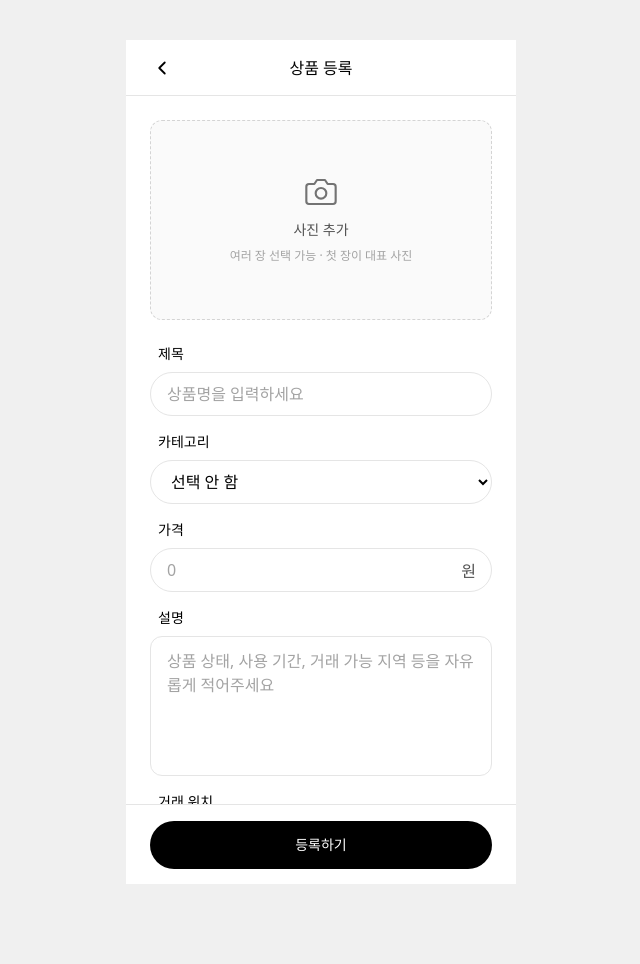
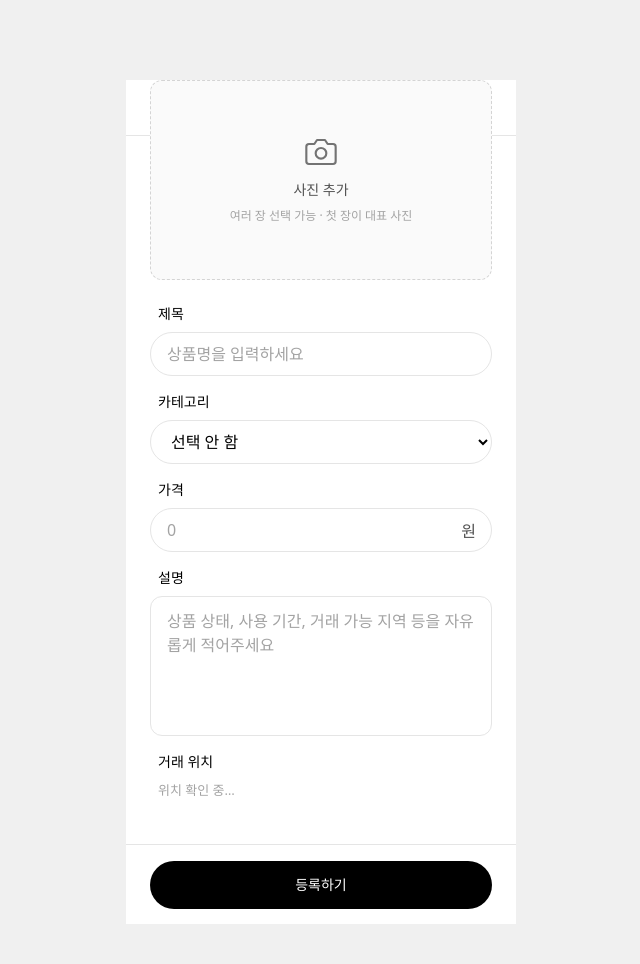
Before and after one commit to HumanRhoid/jsp-secondhand-market, a Java web app: template src/main/webapp/WEB-INF/views/product/form.jsp in a window 1280 px wide. Shown: the whole page, without its empty margins (319-959 px from the left). Before the commit the page ends 884 px from the top, so only its background shows below. Run offline with Tomcat 11, a stand-in JSP engine, Linux system fonts and the light colour scheme; the template is opened without the code that fills it, so the values that code supplies are empty; database files in the repository are not loaded.

Commit message:
🎨 Design: 신규 UI를 기존 디자인 토큰에 맞춰 정리
- detail: 장바구니(.cart-btn)·수정/삭제(.owner-btn)를 인라인 스타일 → 토큰 클래스(48px/40px pill, #e5e5e5/#e03131)
- login: SNS 버튼을 기본 버튼 규격(48px pill, 14px/500)으로 통일 + "또는" 구분선
- main: 상단 아이콘 36px/20px로 축소(검색바 비율 회복), 카테고리 칩 32px 고정·스크롤바 숨김
- form: 카테고리 select를 .input 규격 .select로, 거래위치 .loc-line 클래스화
- form 레이아웃: 절대좌표(고정 844px·overflow hidden) → 일반 흐름으로 전환
  — 카테고리/거래위치 추가로 내용이 잘리거나 등록 버튼과 겹치던 문제 해소

Co-Authored-By: Claude Opus 4.8 <noreply@anthropic.com>

```diff
--- a/src/main/webapp/WEB-INF/views/product/form.jsp
+++ b/src/main/webapp/WEB-INF/views/product/form.jsp
@@ -28,14 +28,14 @@ html, body {
 	-webkit-font-smoothing: antialiased;
 }
 
-/* 모바일 프레임 */
+/* 모바일 프레임 — 필드(카테고리/거래위치) 추가로 내용에 맞춰 늘어나도록 변경 */
 .frame {
 	width: 390px;
-	height: 844px;
+	min-height: 844px;
 	background: #ffffff;
 	position: relative;
-	overflow: hidden;
 	margin: 40px auto;
+	padding-bottom: 110px; /* 하단 등록 버튼(action-bar)과 겹침 방지 */
 }
 
 /* 상단바 */
@@ -83,11 +83,11 @@ html, body {
 	pointer-events: none;
 }
 
-/* 사진 업로드 영역 */
+/* 사진 업로드 영역 (일반 흐름 — 프레임이 내용만큼 늘어남) */
 .photo-upload {
-	position: absolute;
-	top: 80px;
-	left: 24px;
+	position: relative;
+	display: block;
+	margin: 80px auto 0; /* 상단바(56) + 24 여백 */
 	width: 342px;
 	height: 200px;
 	border-radius: 12px;
@@ -159,11 +159,9 @@ html, body {
 	outline-offset: -2px;
 }
 
-/* 폼 */
+/* 폼 (일반 흐름) */
 .form {
-	position: absolute;
-	top: 304px;
-	left: 24px;
+	margin: 24px auto 0;
 	width: 342px;
 	display: flex;
 	flex-direction: column;
@@ -206,6 +204,28 @@ html, body {
 
 .input::placeholder {
 	color: #a3a3a3;
+}
+
+/* 드롭다운(카테고리) — .input과 동일 규격의 pill */
+.select {
+	width: 100%;
+	height: 44px;
+	padding: 8px 16px;
+	border-radius: 9999px;
+	border: 1px solid #e5e5e5;
+	background: #ffffff;
+	color: #000000;
+	font-family: inherit;
+	font-size: 16px;
+	outline: none;
+}
+
+/* 거래 위치 안내줄 */
+.loc-line {
+	font-size: 13px;
+	color: #a3a3a3;
+	padding-left: 8px;
+	line-height: 20px;
 }
 
 .input.has-suffix {
@@ -339,7 +359,7 @@ html, body {
 				<div class="field">
 					<label class="label" for="category">카테고리</label>
 					<div class="input-wrap">
-						<select class="input" id="category" name="category" style="appearance:auto;">
+						<select class="select" id="category" name="category">
 							<option value="">선택 안 함</option>
 							<c:forEach var="cat" items="${categories}">
 								<option value="${cat.id}"><c:out value="${cat.name}"/></option>
@@ -368,7 +388,7 @@ html, body {
 				<input type="hidden" id="lng" name="lng">
 				<div class="field">
 					<span class="label">거래 위치</span>
-					<span id="locLabel" style="font-size:13px; color:#a3a3a3; padding-left:8px;">위치 확인 중…</span>
+					<span id="locLabel" class="loc-line">위치 확인 중…</span>
 				</div>
 
 			</div>
```
Also changed, not shown: src/main/webapp/WEB-INF/views/product/detail.jsp (+45 -7 lines), src/main/webapp/WEB-INF/views/product/main.jsp (+16 -10 lines), src/main/webapp/WEB-INF/views/user/login.jsp (+8 -3 lines).
